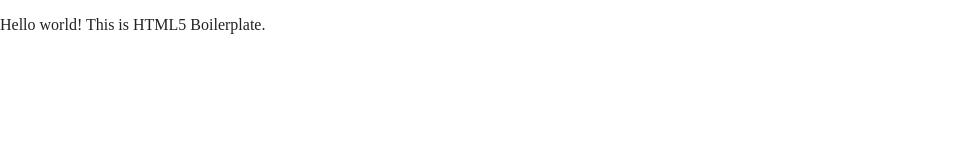
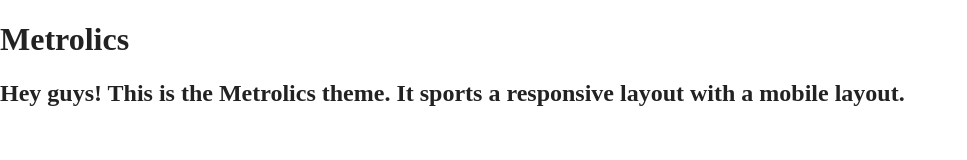
Before and after one commit to joshbreyes/mdia2003-lab03, a website built with Parcel: page index.html in a window 1280 px wide. Shown: the whole page, without its empty margins (0-967 px from the left). Built offline with nearby package versions, Linux system fonts and the light colour scheme.

Commit message:
header and intro message

```diff
--- a/index.html
+++ b/index.html
@@ -1,9 +1,9 @@
 <!doctype html>
-<html class="no-js" lang="">
+<html class="no-js" lang="EN">
 
 <head>
   <meta charset="utf-8">
-  <title></title>
+  <title>Metrolics</title>
   <meta name="description" content="">
   <meta name="viewport" content="width=device-width, initial-scale=1">
 
@@ -25,10 +25,23 @@
 <body>
 
   <!-- Add your site or application content here -->
-  <p>Hello world! This is HTML5 Boilerplate.</p>
   <script src="js/vendor/modernizr-3.11.2.min.js"></script>
   <script src="js/plugins.js"></script>
   <script src="js/main.js"></script>
+
+  <div class="header">
+    <h1>Metrolics</h1>
+    <div class="logo">
+
+    </div>
+    <div class="menu">
+
+    </div>
+  </div>
+
+  <div class="intro-message">
+    <h2>Hey guys! This is the <span>Metrolics</span> theme. It sports a responsive layout with a mobile layout.</h2>
+  </div>
 
   <!-- Google Analytics: change UA-XXXXX-Y to be your site's ID. -->
   <script>
```
